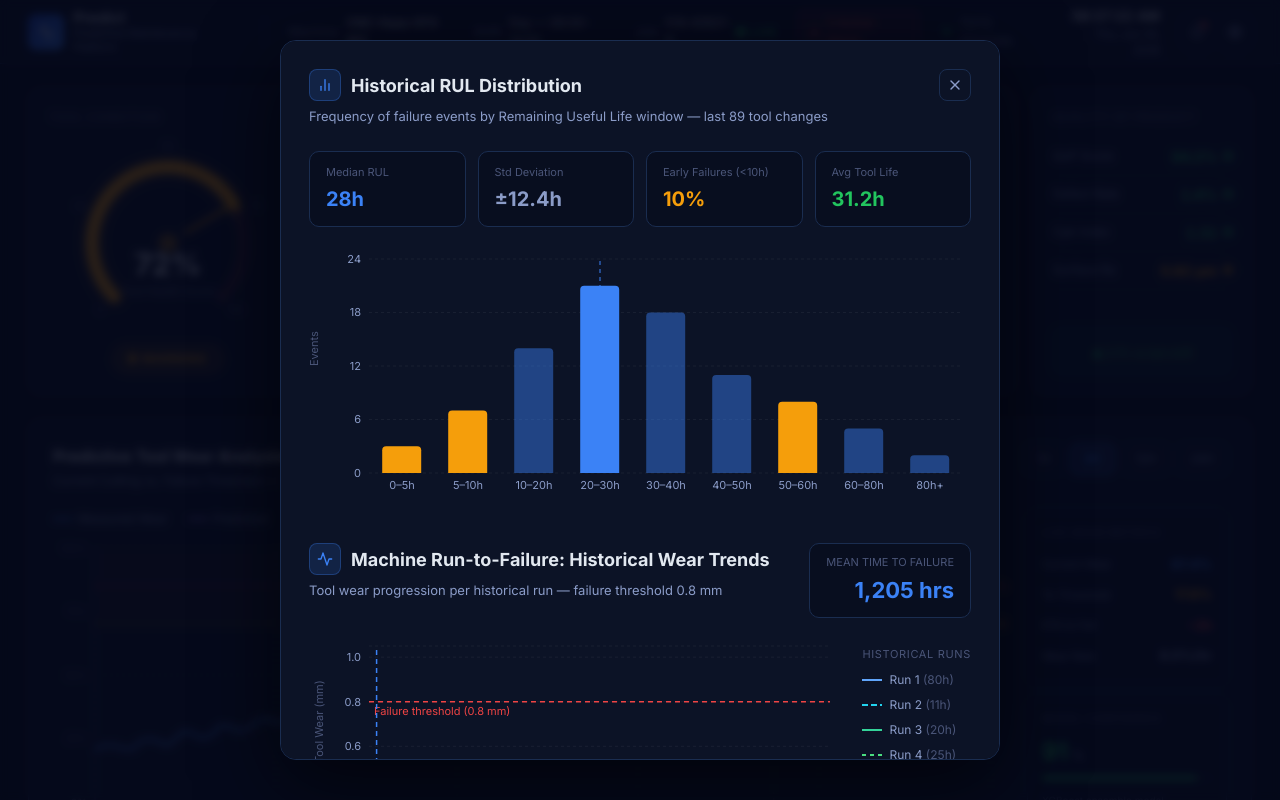
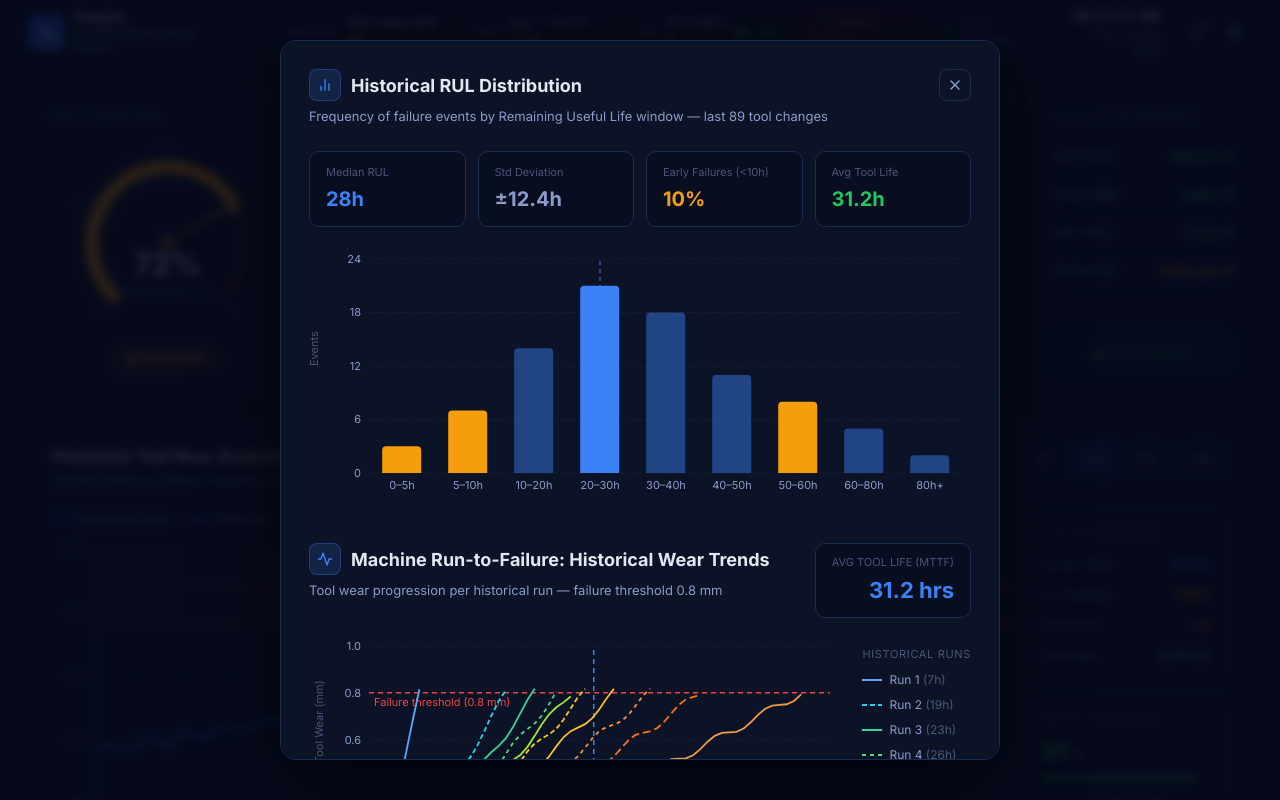
Before and after one commit to Rainyishx/pdm_dashboard, a React (Vite) app: page / in a window 1280 px wide. Both pictures are taken after a click on the button "View Prediction Details". Shown: the top 800 px of the page. Built offline with nearby package versions, Linux system fonts and the light colour scheme.

Commit message:
chart updated

```diff
--- a/src/app/components/ui/WearTrendsChart.tsx
+++ b/src/app/components/ui/WearTrendsChart.tsx
@@ -14,30 +14,31 @@ const C = {
   red: '#ef4444',
 };
 
+// Dummy runs derived from RUL stats: avg=31.2h, median≈28h, std≈12.4h, 10% early failures
 const RUN_CONFIGS = [
-  { id: 1,  failureTime: 80,  color: '#60a5fa', strokeDasharray: undefined },
-  { id: 2,  failureTime: 11, color: '#22d3ee', strokeDasharray: '6 3' },
-  { id: 3,  failureTime: 20, color: '#34d399', strokeDasharray: undefined },
-  { id: 4,  failureTime: 25, color: '#4ade80', strokeDasharray: '4 4' },
-  { id: 5,  failureTime: 25, color: '#a3e635', strokeDasharray: undefined },
-  { id: 6,  failureTime: 26, color: '#facc15', strokeDasharray: '6 3' },
-  { id: 7,  failureTime: 28, color: '#fbbf24', strokeDasharray: undefined },
-  { id: 8,  failureTime: 6, color: '#fb923c', strokeDasharray: '4 4' },
-  { id: 9,  failureTime: 12, color: '#f97316', strokeDasharray: '8 4' },
-  { id: 10, failureTime: 48, color: '#ef9a4a', strokeDasharray: undefined },
+  { id: 1,  failureTime: 7,  color: '#60a5fa', strokeDasharray: undefined },
+  { id: 2,  failureTime: 19, color: '#22d3ee', strokeDasharray: '5 3' },
+  { id: 3,  failureTime: 23, color: '#34d399', strokeDasharray: undefined },
+  { id: 4,  failureTime: 26, color: '#4ade80', strokeDasharray: '4 4' },
+  { id: 5,  failureTime: 28, color: '#a3e635', strokeDasharray: undefined },
+  { id: 6,  failureTime: 30, color: '#facc15', strokeDasharray: '5 3' },
+  { id: 7,  failureTime: 34, color: '#fbbf24', strokeDasharray: undefined },
+  { id: 8,  failureTime: 39, color: '#fb923c', strokeDasharray: '4 4' },
+  { id: 9,  failureTime: 46, color: '#f97316', strokeDasharray: '8 4' },
+  { id: 10, failureTime: 60, color: '#ef9a4a', strokeDasharray: undefined },
 ];
 
-const MTTF = 28;
+const MTTF = 31.2;
 const FAILURE_THRESHOLD = 0.8;
 
 function getWear(t: number, failureTime: number, runId: number): number | null {
   if (t > failureTime) return null;
   const base = FAILURE_THRESHOLD * Math.pow(t / failureTime, 1.3);
-  const noise = 0.018 * Math.sin(t * 0.05 + runId * 2.1);
+  const noise = 0.018 * Math.sin(t * 0.9 + runId * 2.1);
   return Math.max(0, parseFloat((base + noise).toFixed(3)));
 }
 
-const TIME_POINTS = Array.from({ length: 35 }, (_, i) => i * 50);
+const TIME_POINTS = Array.from({ length: 61 }, (_, i) => i);
 
 const wearData = TIME_POINTS.map(t => {
   const point: Record<string, number | null> = { time: t };
@@ -68,12 +69,10 @@ const CustomTooltip = ({ active, payload, label }: any) => {
 export function WearTrendsChart() {
   return (
     <div style={{ marginTop: 32 }}>
-      {/* Section header */}
       <div style={{ display: 'flex', alignItems: 'flex-start', justifyContent: 'space-between', marginBottom: 20 }}>
         <div>
           <div style={{ display: 'flex', alignItems: 'center', gap: 10, marginBottom: 6 }}>
             <div style={{ width: 32, height: 32, borderRadius: 8, background: 'rgba(59,130,246,0.15)', border: `1px solid rgba(59,130,246,0.3)`, display: 'flex', alignItems: 'center', justifyContent: 'center' }}>
-              {/* Activity/wave icon */}
               <svg width="16" height="16" viewBox="0 0 24 24" fill="none" stroke={C.blue} strokeWidth="2" strokeLinecap="round" strokeLinejoin="round">
                 <polyline points="22 12 18 12 15 21 9 3 6 12 2 12" />
               </svg>
@@ -82,16 +81,13 @@ export function WearTrendsChart() {
           </div>
           <p style={{ fontSize: 13, color: C.textSec, margin: 0 }}>Tool wear progression per historical run — failure threshold 0.8 mm</p>
         </div>
-        {/* MTTF callout */}
         <div style={{ textAlign: 'right', background: '#080e1f', border: `1px solid ${C.border}`, borderRadius: 10, padding: '10px 16px', flexShrink: 0 }}>
-          <div style={{ fontSize: 11, color: C.textMuted, marginBottom: 3 }}>MEAN TIME TO FAILURE</div>
-          <div style={{ fontSize: 22, fontWeight: 700, color: C.blue }}>1,205 hrs</div>
+          <div style={{ fontSize: 11, color: C.textMuted, marginBottom: 3 }}>AVG TOOL LIFE (MTTF)</div>
+          <div style={{ fontSize: 22, fontWeight: 700, color: C.blue }}>31.2 hrs</div>
         </div>
       </div>
 
-      {/* Chart + legend layout */}
       <div style={{ display: 'flex', gap: 20, alignItems: 'flex-start' }}>
-        {/* Chart */}
         <div style={{ flex: 1, height: 280 }}>
           <ResponsiveContainer width="100%" height="100%">
             <LineChart data={wearData} margin={{ top: 8, right: 12, left: 0, bottom: 8 }}>
@@ -99,15 +95,15 @@ export function WearTrendsChart() {
               <XAxis
                 dataKey="time"
                 type="number"
-                domain={[0, 1700]}
-                ticks={[0, 200, 400, 600, 800, 1000, 1200, 1400, 1600]}
+                domain={[0, 64]}
+                ticks={[0, 10, 20, 30, 40, 50, 60]}
                 tick={{ fill: C.textSec, fontSize: 11 }}
                 axisLine={false}
                 tickLine={false}
                 label={{ value: 'Time (Hours)', position: 'insideBottom', offset: -4, fill: C.textMuted, fontSize: 11 }}
               />
               <YAxis
-                domain={[0, 1.05]}
+                domain={[0, 1.0]}
                 ticks={[0, 0.2, 0.4, 0.6, 0.8, 1.0]}
                 tickFormatter={v => v.toFixed(1)}
                 tick={{ fill: C.textSec, fontSize: 11 }}
@@ -116,8 +112,6 @@ export function WearTrendsChart() {
                 label={{ value: 'Tool Wear (mm)', angle: -90, position: 'insideLeft', offset: 10, fill: C.textMuted, fontSize: 11 }}
               />
               <Tooltip content={<CustomTooltip />} />
-
-              {/* Failure threshold */}
               <ReferenceLine
                 y={FAILURE_THRESHOLD}
                 stroke={C.red}
@@ -125,16 +119,13 @@ export function WearTrendsChart() {
                 strokeWidth={1.5}
                 label={{ value: 'Failure threshold (0.8 mm)', position: 'insideTopLeft', fill: C.red, fontSize: 11 }}
               />
-              {/* MTTF */}
               <ReferenceLine
                 x={MTTF}
                 stroke={C.blue}
                 strokeDasharray="5 4"
                 strokeWidth={1.5}
-                label={{ value: 'MTTF', position: 'insideBottomRight', fill: C.blue, fontSize: 11 }}
+                label={{ value: 'MTTF 31.2h', position: 'insideBottomRight', fill: C.blue, fontSize: 11 }}
               />
-
-              {/* One Line per run */}
               {RUN_CONFIGS.map(run => (
                 <Line
                   key={run.id}
@@ -153,18 +144,12 @@ export function WearTrendsChart() {
           </ResponsiveContainer>
         </div>
 
-        {/* Legend */}
         <div style={{ display: 'flex', flexDirection: 'column', gap: 7, paddingTop: 8, flexShrink: 0 }}>
           <div style={{ fontSize: 11, color: C.textMuted, marginBottom: 2, textTransform: 'uppercase', letterSpacing: '0.06em' }}>Historical Runs</div>
           {RUN_CONFIGS.map(run => (
             <div key={run.id} style={{ display: 'flex', alignItems: 'center', gap: 7, fontSize: 12, color: C.textSec }}>
               <svg width="20" height="8" style={{ flexShrink: 0 }}>
-                <line
-                  x1="0" y1="4" x2="20" y2="4"
-                  stroke={run.color}
-                  strokeWidth="2"
-                  strokeDasharray={run.strokeDasharray}
-                />
+                <line x1="0" y1="4" x2="20" y2="4" stroke={run.color} strokeWidth="2" strokeDasharray={run.strokeDasharray} />
               </svg>
               <span>Run {run.id} <span style={{ color: C.textMuted }}>({run.failureTime}h)</span></span>
             </div>
@@ -172,10 +157,9 @@ export function WearTrendsChart() {
         </div>
       </div>
 
-      {/* Footer note */}
       <div style={{ marginTop: 16, padding: '10px 14px', borderRadius: 8, background: 'rgba(59,130,246,0.06)', border: `1px solid rgba(59,130,246,0.15)` }}>
         <p style={{ fontSize: 12, color: C.textSec, margin: 0 }}>
-          <strong style={{ color: C.blue }}>Interpretation:</strong> Earlier-failing runs (blue) indicate aggressive cutting parameters or tool quality variance. The orange cluster at 1552 h represents optimal-condition runs. All runs cross the 0.8 mm threshold — only the time to reach it differs.
+          <strong style={{ color: C.blue }}>Interpretation:</strong> Run 1 (7h) is an early failure event consistent with the 10% early-failure rate in the RUL distribution. The MTTF of 31.2h aligns with avg tool life, while the median failure at ~28–29h reflects the right-skewed distribution driven by the longer-lived runs.
         </p>
       </div>
     </div>
```
